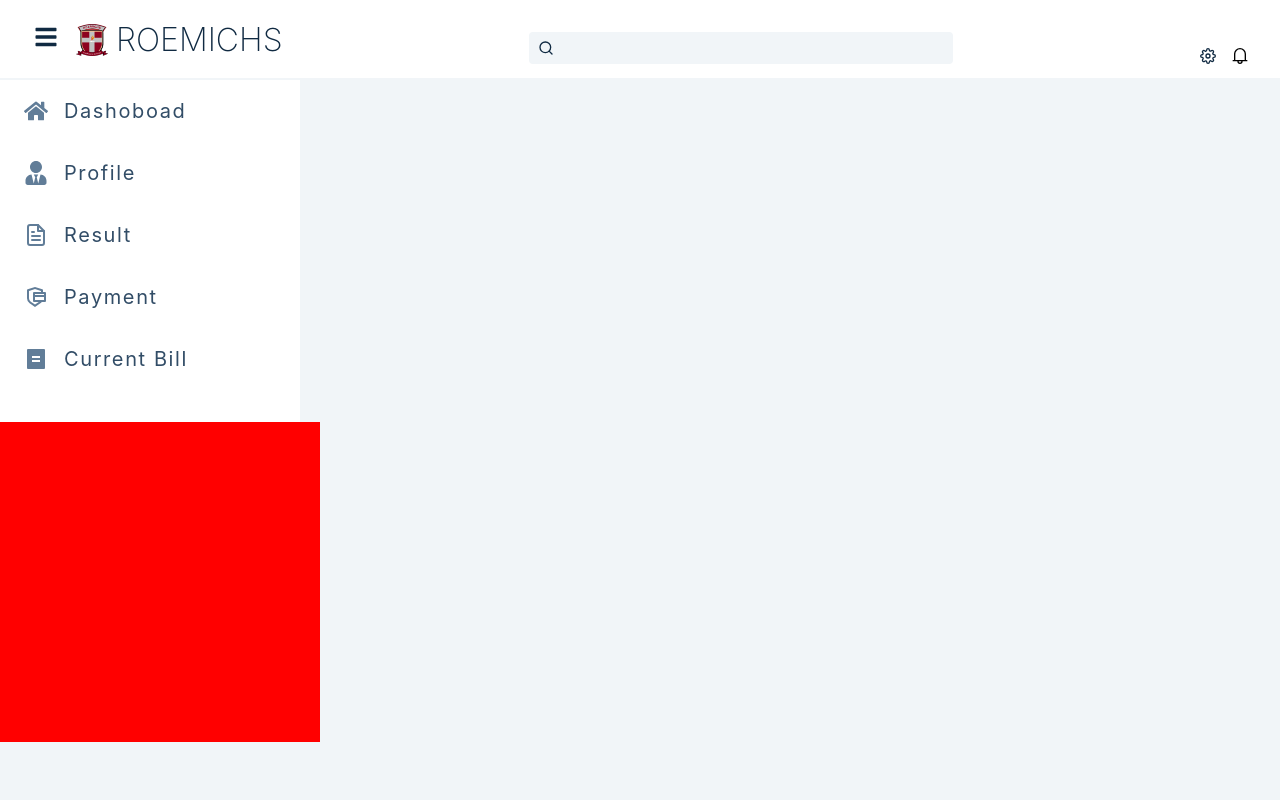
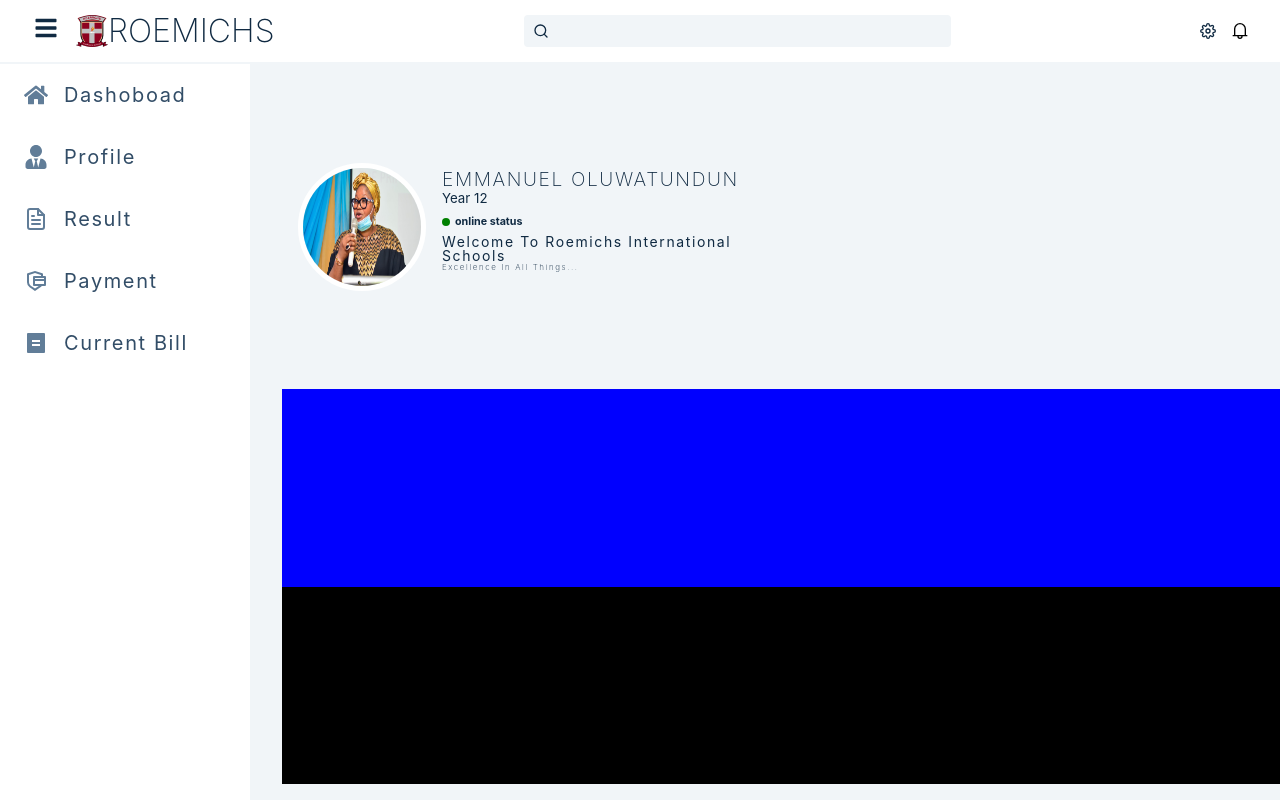
Before and after one commit to faraamcode/student_dasboard, a React (Create React App) app: page / in a window 1280 px wide. Built offline with nearby package versions, Linux system fonts and the light colour scheme; no server answers.

Commit message:
user design

```diff
--- a/src/Sidebar.js
+++ b/src/Sidebar.jsx
@@ -3,12 +3,13 @@ import logo from './logo.svg';
 import { useGlobalContext } from './context';
 import { FaTimes } from 'react-icons/fa';
 import { social, links } from './data';
+import Content from './maincontent.jsx'
 
 const Sidebar = () => {
   const { isSidebarOpen, closeSidebar } = useGlobalContext();
 
   return (
-    <>
+    <div className="content">
     <aside className={`${isSidebarOpen ? 'sidebar show-sidebar' : 'sidebar'}`}>
       <ul className='links'>
         {links.map((link) => {
@@ -24,10 +25,8 @@ const Sidebar = () => {
         })}
       </ul>
     </aside>
-    <div className="main-content">
-
-</div>
-    </>
+<Content/>
+    </div>
   );
 };
 
--- a/src/index.css
+++ b/src/index.css
@@ -228,24 +228,27 @@ Sidebar
 */
 .header{
   width:  100vw;
-  height: 5rem;
+  height: 4rem;
   background: var(--clr-white);
   border-bottom: 2px solid var(--clr-grey-10);
 }
 .header-wrapper{
+height: 100%;
 display: grid;
 grid-template-columns: repeat(3, auto);
-align-items: center;
-margin-left: 2rem;
-margin-right: 2rem;
+margin: 0 2rem;
+/* background: red; */
 }
 .header img{
   height: 2rem;
   width: 2rem;
+  margin: auto 0;
+  margin-left: 1rem;
 }
 .logo-container{
   display: flex;
-  align-items: center;
+  height: 100%;
+ /* background: yellow; */
 }
 .sidebar-toggle{
 
@@ -254,28 +257,31 @@ margin-right: 2rem;
   font-size: 2rem;
   text-transform: uppercase;
   font-weight: 220;
-  margin-left: .5rem;
-  margin-top: 1rem;
+  margin: auto 0;
+
 }
 .logo-container img{
-  margin-left: 1rem;
-  margin-top: 1rem;
+
 }
 .sidebar-toggle{
-  margin-top: 1rem;
+
 }
 
 .logo-container,.search-container,.other-container{
   align-self: end;
 }
 .other-container{
+  align-self: center;
   justify-self: end;
-  display: grid;
+  display: none;
   grid-template-columns: auto auto;
   column-gap:1rem ;
 }
 .search-container{
+  display: none;
   position: relative;
+  /* background: blue; */
+  align-self: center;
 }
 .search{
   width: 100%;
@@ -289,6 +295,11 @@ margin-right: 2rem;
   left: 2%;
   top: 50%;
   transform: translateY(-50%);
+}
+@media screen and (min-width: 765px){
+  .search-container, .other-container{
+    display: grid;
+  }
 }
 .logo {
   justify-self: center;
@@ -357,11 +368,100 @@ margin-right: 2rem;
 }
 @media screen and (min-width: 676px) {
   .sidebar {
-    width: 300px;
+    width: 250px;
+    height: calc(100vh - 4rem);
   }
 }
 .main-content{
-  width:  20rem;
-  height: 20rem;
-  background: red;
+  width: 100vw;
+  height: calc(100vh - 5rem);
+  display: grid;
+  /* background: red; */
 }
+.content{
+  display: grid;
+  grid-template-columns: auto 1fr;
+  column-gap: 2rem;
+}
+
+.profile-container{
+  /* background: yellow; */
+  width: 100%;
+}
+.other-details{
+  background: blue;
+  width: 100%;
+}
+.footer{
+  background: black;
+}
+@media screen and (min-width: 765px){
+  .main-content{
+    width:  calc(100vw - 282px);
+
+  }
+}
+.profile-container{
+  display: grid;
+  grid-template-columns: 1fr 1fr;
+}
+.profile-details{
+  display: grid;
+  grid-template-columns:auto auto;
+  column-gap: 1rem;
+  align-items: center;
+
+}
+.user-image{
+ border: 5px solid var(--clr-white);
+ /* background: white; */
+ border-radius: 50%;
+ width: 8rem;
+ height: 8rem;
+ overflow: hidden;
+ margin-left: 1rem;
+}
+.user-image img{
+  width: 100%;
+  height: 100%;
+}
+.user-profile h4{
+ text-transform: uppercase;
+ font-size: 1.2rem;
+ font-weight: 200;
+ margin-bottom: 0;
+}
+.user-profile h5{
+  text-transform: capitalize;
+  font-weight: 400;
+  margin-top: 0;
+}
+.user-profile h6{
+display: block;
+}
+.online{
+  width: 8px;
+  height: 8px;
+  border-radius: 50%;
+  background: green;
+  margin-right: 5px;
+  align-self: center;
+}
+.online-container{
+  margin-top: 5px;
+  display: flex;
+}
+.user-profile h2{
+  margin-top: 5px;
+  margin-bottom: 0;
+  font-size: 14px;
+  font-weight: 400;
+  text-transform: capitalize;
+  display: block;
+
+}
+.user-profile h3{
+  font-size: 8px;
+  font-weight: 200;
+  margin-top: 0;
+}
--- /dev/null
+++ b/src/maincontent.jsx
@@ -0,0 +1,34 @@
+import React from 'react';
+import { FaBars } from 'react-icons/fa';
+import { FiSettings, FiSearch } from 'react-icons/fi';
+import { GrNotification } from 'react-icons/gr';
+import { useGlobalContext } from './context';
+const Content = () => {
+
+
+  return (
+    <div className="main-content">
+       <div className="profile-container">
+           <div className="profile-details">
+             <div className="user-image">
+                 <img src="chair.jpeg" alt=""/>
+             </div>
+             <div className="user-profile">
+              <h4>Emmanuel Oluwatundun </h4>
+              <h5>Year 12</h5>
+              <div className="online-container"><div className="online"></div><h6>online status</h6></div>
+              <h2>Welcome to Roemichs International Schools</h2>
+              <h3>Excellence in all things...</h3>
+             </div>
+           </div>
+           <div className="other-user-details">
+
+           </div>
+       </div>
+       <div className="other-details"></div>
+       <div className="footer"></div>
+    </div>
+  );
+};
+
+export default Content;
```
Also changed, not shown: public/chair.jpeg (added).
